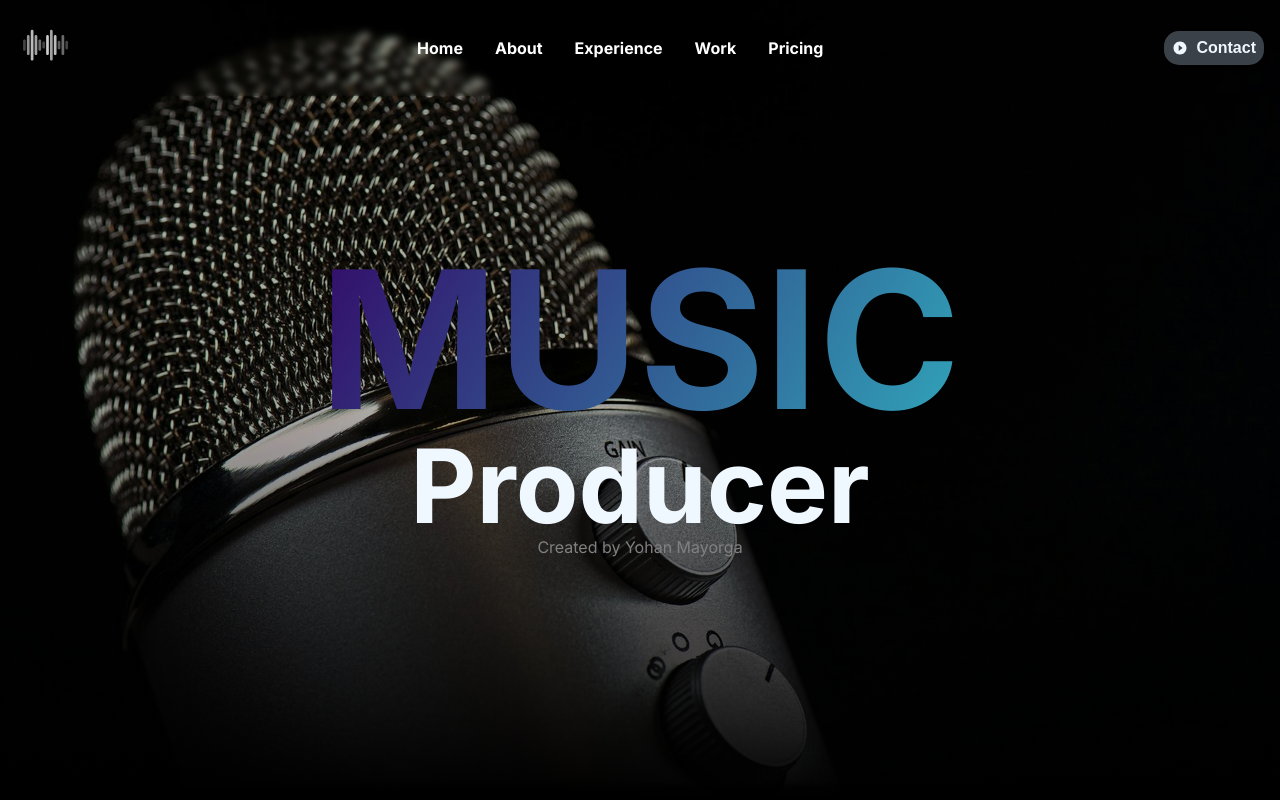
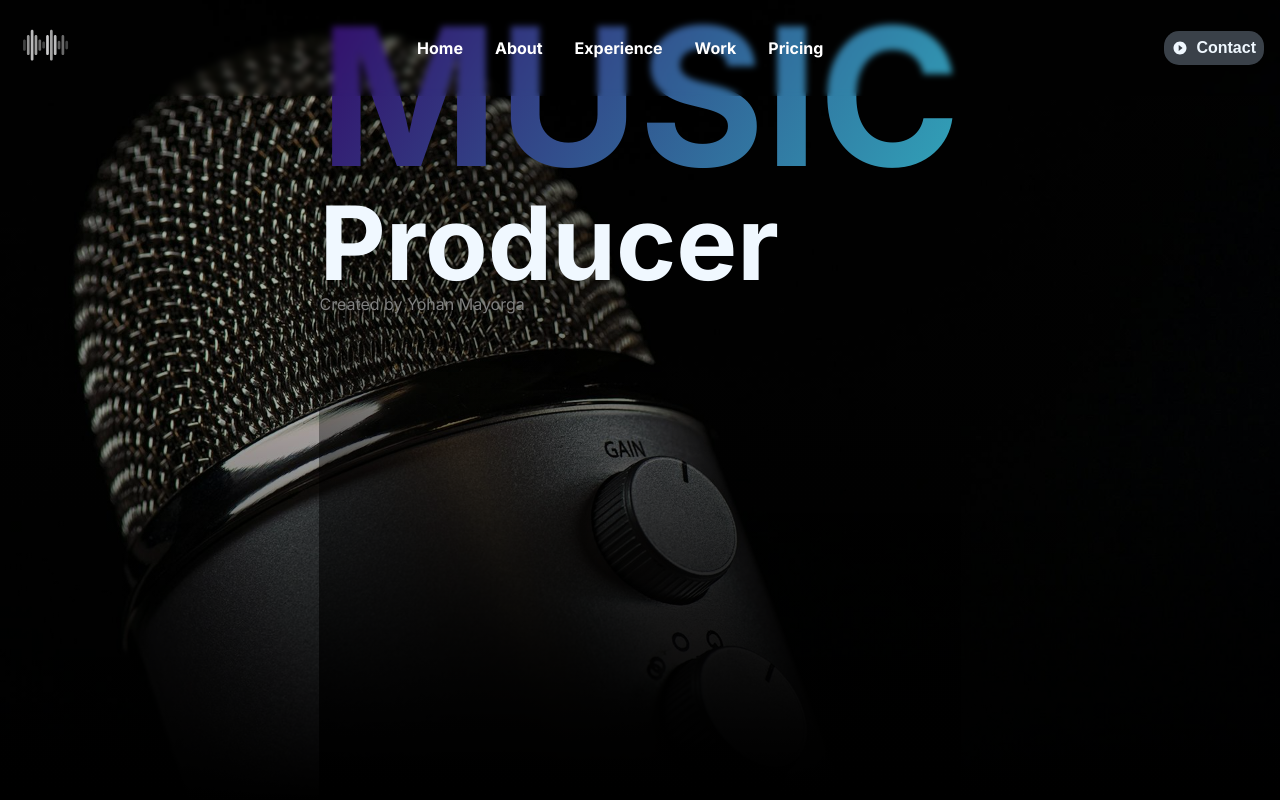
Before and after one commit to yohanmayorga/musicproducer, a Next.js app: page / in a window 1280 px wide. Shown: the top 800 px of the page. Built offline with nearby package versions, Linux system fonts and the light colour scheme.

Commit message:
styles added

```diff
--- a/src/pages/Banner.tsx
+++ b/src/pages/Banner.tsx
@@ -14,13 +14,14 @@ const Banner = () => {
         style={{ objectFit: "cover" }}
         className={styles.background}
       />
+      <div className={styles.content}>
+        <h1 className={styles.mainTitle}>MUSIC</h1>
 
-      <h1 className={styles.mainTitle}>MUSIC</h1>
+        <h2 className={styles.secondaryTitle}>Producer</h2>
+        <p className={styles.credit}>Created by Yohan Mayorga</p>
 
-      <h2 className={styles.secondaryTitle}>Producer</h2>
-      <p className={styles.credit}>Created by Yohan Mayorga</p>
-
-      <div className={styles.pages}></div>
+        <div className={styles.pages}></div>
+      </div>
     </div>
   );
 };
--- a/src/styles/About.module.css
+++ b/src/styles/About.module.css
@@ -7,9 +7,6 @@
   justify-content: center;
   align-items: center;
   background: rgb(0, 0, 0);
-  box-shadow: 0px -15px 5px 0px rgba(0, 0, 0, 0.75);
-  -webkit-box-shadow: 0px -15px 5px 0px rgba(0, 0, 0, 0.75);
-  -moz-box-shadow: 0px -15px 5px 0px rgba(0, 0, 0, 0.75);
 }
 
 .left {
--- a/src/styles/Banner.module.css
+++ b/src/styles/Banner.module.css
@@ -6,6 +6,15 @@
   justify-content: center;
   align-items: center;
   background: rgb(0, 0, 0);
+  background: linear-gradient(
+    180deg,
+    rgba(0, 0, 0, 0.3) 50%,
+    rgba(0, 0, 0, 1) 100%
+  );
+}
+
+.content {
+  height: 100%;
   background: linear-gradient(
     180deg,
     rgba(0, 0, 0, 0.3) 50%,
```
